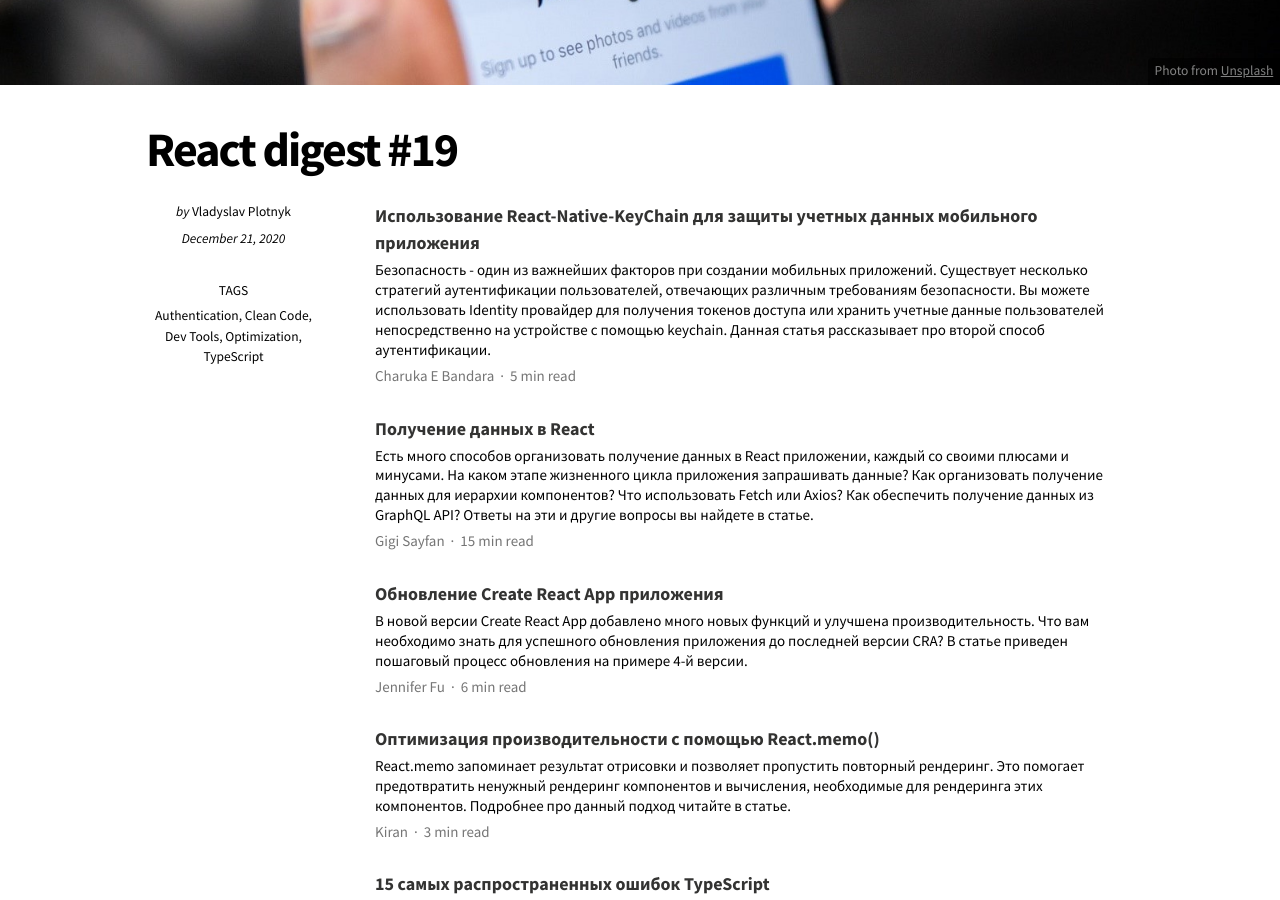
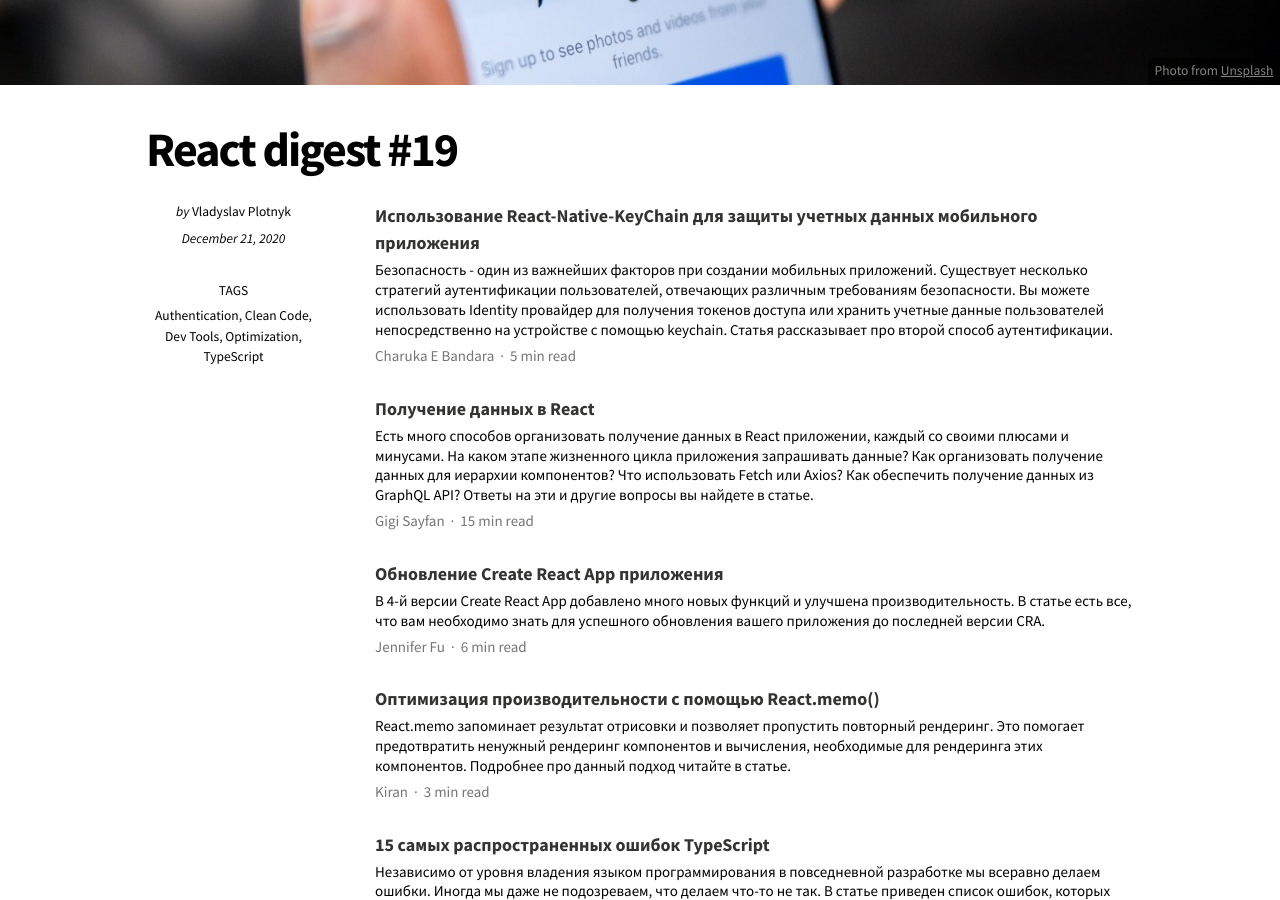
Before and after one commit to react-guild/react-guild.github.io, a Jekyll site: the page built from _posts/2020-12-21-digest19.md, in a window 1280 px wide and 900 px high, scrolled down 591 px. Built offline with Jekyll 4.4.1, drawn with Linux system fonts in a browser that asks for light colours; nearby versions of some CDN libraries.

Commit message:
updated digest #19

```diff
--- a/_posts/2020-12-21-digest19.md
+++ b/_posts/2020-12-21-digest19.md
@@ -14,7 +14,7 @@ tags:
 
 <div class="digest">
     <a href="https://blog.bitsrc.io/using-keychain-in-react-native-and-keeping-the-app-session-alive-ff8f8850119c">Использование React-Native-KeyChain для защиты учетных данных мобильного приложения</a>
-    <div class="digest-desc">Безопасность - один из важнейших факторов при создании мобильных приложений. Существует несколько стратегий аутентификации пользователей, отвечающих различным требованиям безопасности. Вы можете использовать Identity провайдер для получения токенов доступа или хранить учетные данные пользователей непосредственно на устройстве с помощью keychain. Данная статья рассказывает про второй способ аутентификации.</div>
+    <div class="digest-desc">Безопасность - один из важнейших факторов при создании мобильных приложений. Существует несколько стратегий аутентификации пользователей, отвечающих различным требованиям безопасности. Вы можете использовать Identity провайдер для получения токенов доступа или хранить учетные данные пользователей непосредственно на устройстве с помощью keychain. Статья рассказывает про второй способ аутентификации.</div>
     <div class="digest-time">Charuka E Bandara &nbsp;&middot;&nbsp; 5 min read</div>
 </div>
 
@@ -26,7 +26,7 @@ tags:
 
 <div class="digest">
     <a href="https://medium.com/better-programming/upgrade-create-react-app-based-projects-to-version-4-cra-4-d7962aee11a6">Обновление Create React App приложения</a>
-    <div class="digest-desc">В новой версии Create React App добавлено много новых функций и улучшена производительность. Что вам необходимо знать для успешного обновления приложения до последней версии CRA? В статье приведен пошаговый процесс обновления на примере 4-й версии.</div>
+    <div class="digest-desc">В 4-й версии Create React App добавлено много новых функций и улучшена производительность. В статье есть все, что вам необходимо знать для успешного обновления вашего приложения до последней версии CRA.</div>
     <div class="digest-time">Jennifer Fu &nbsp;&middot;&nbsp; 6 min read</div>
 </div>
 
```
